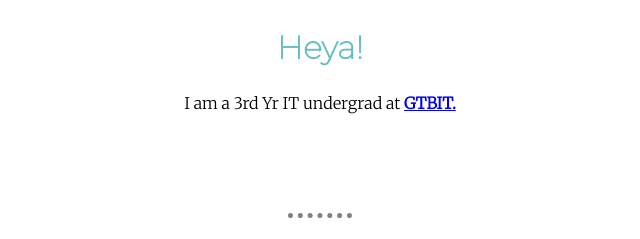
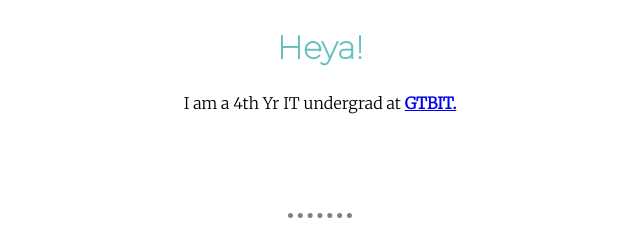
Before and after one commit to DeepCodeTech/personal-site, a plain HTML site: page index.html in a window 1280 px wide. Shown: the part 1088-1327 px from the top of the page, 320-960 px from the left. Drawn offline with Linux system fonts and the light colour scheme.

Commit message:
Update index.html

```diff
--- a/index.html
+++ b/index.html
@@ -19,7 +19,7 @@
   <div class="profile">
     <img class="profile-pic" src="Git and Linked Profile Pic.jpg" alt="profile-pic">
     <h2>Heya!</h2>
-    <p>I am a 3rd Yr IT undergrad at <strong><a href="https://www.gtbit.org/">GTBIT.</a></strong></p>
+    <p>I am a 4th Yr IT undergrad at <strong><a href="https://www.gtbit.org/">GTBIT.</a></strong></p>
   </div>
   <hr>
   <div class="skills">
```
